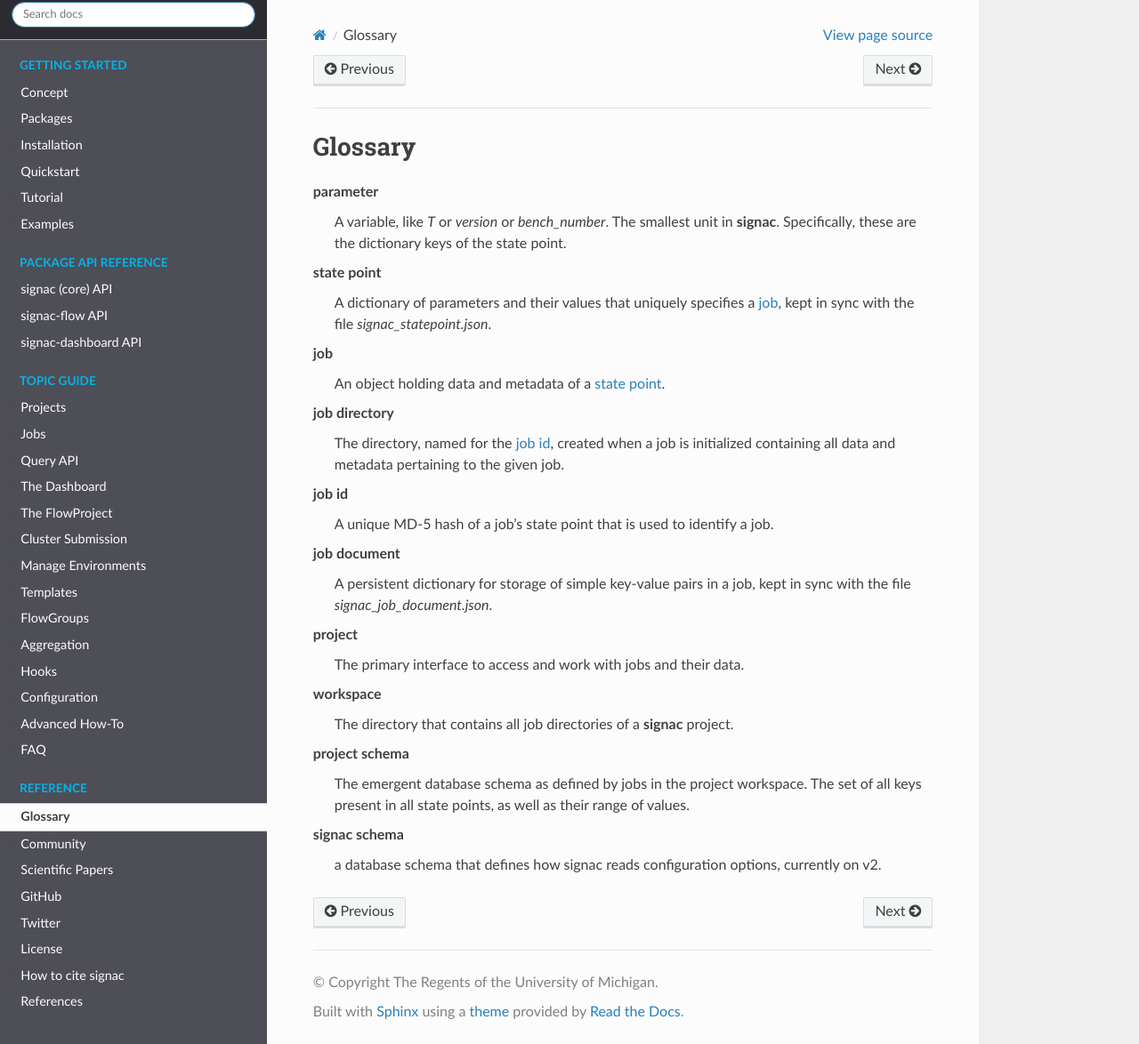
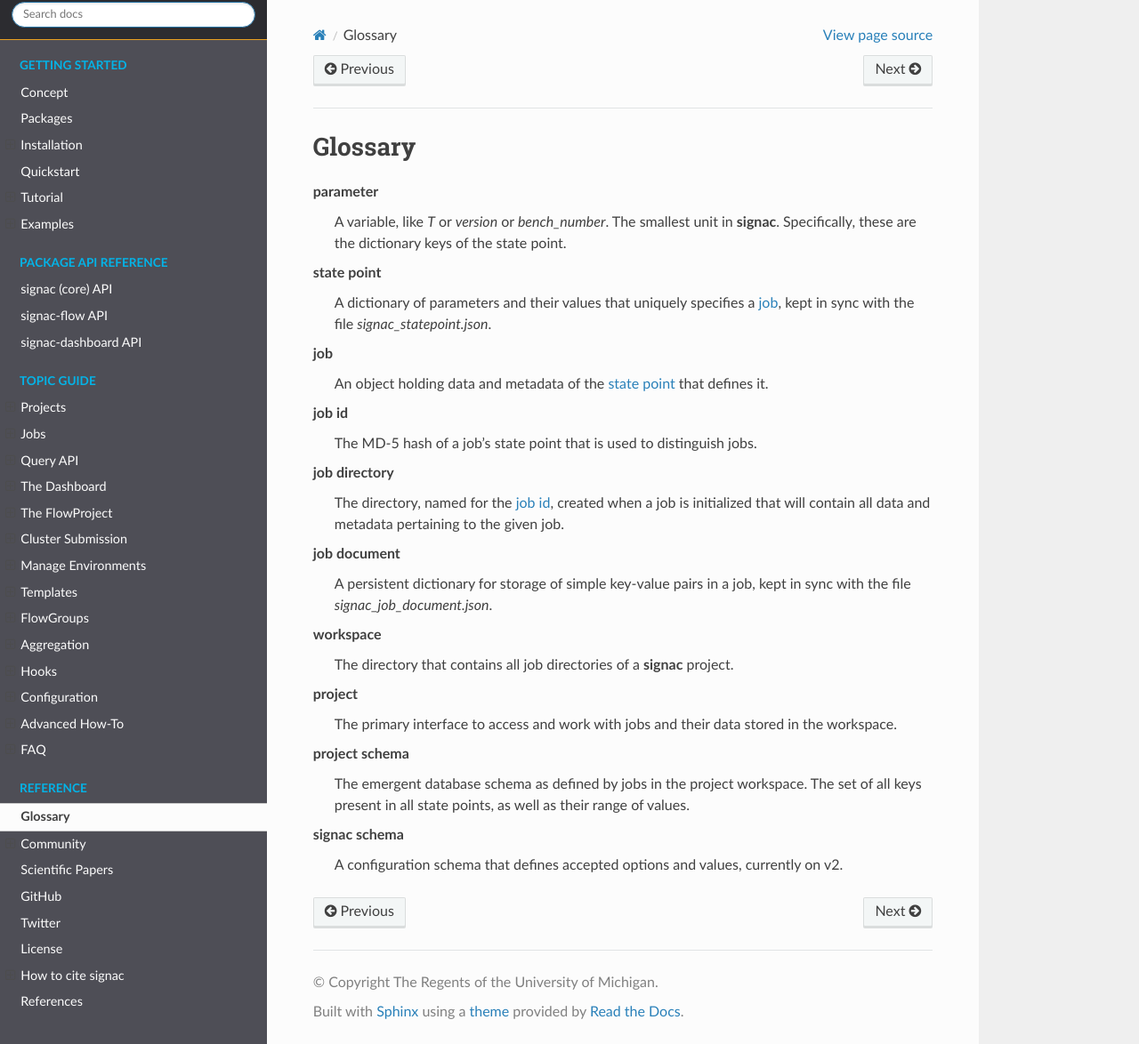
Before and after one commit to glotzerlab/signac-docs, a Sphinx documentation site: the page built from docs/source/glossary.rst, in a window 1280 px wide and 1174 px high. Shown: the whole window at 89% size. Built offline with Sphinx 7.4.7 and the Read the Docs theme 2.0.0, drawn with Linux system fonts in a browser that asks for light colours.

Commit message:
Update definitions taking Brandon's feedback

```diff
--- a/docs/source/glossary.rst
+++ b/docs/source/glossary.rst
@@ -10,25 +10,25 @@ Glossary
       A dictionary of parameters and their values that uniquely specifies a :term:`job`, kept in sync with the file `signac_statepoint.json`.
 
    job
-      An object holding data and metadata of a :term:`state point`.
+      An object holding data and metadata of the :term:`state point` that defines it.
+
+   job id
+      The MD-5 hash of a job's state point that is used to distinguish jobs.
 
    job directory
-      The directory, named for the :term:`job id`, created when a job is initialized containing all data and metadata pertaining to the given job.
-
-   job id
-      A unique MD-5 hash of a job's state point that is used to identify a job.
+      The directory, named for the :term:`job id`, created when a job is initialized that will contain all data and metadata pertaining to the given job.
 
    job document
       A persistent dictionary for storage of simple key-value pairs in a job, kept in sync with the file `signac_job_document.json`.
 
-   project
-      The primary interface to access and work with jobs and their data.
-
    workspace
       The directory that contains all job directories of a **signac** project.
+
+   project
+      The primary interface to access and work with jobs and their data stored in the workspace.
 
    project schema
       The emergent database schema as defined by jobs in the project workspace. The set of all keys present in all state points, as well as their range of values.
 
    signac schema
-      a database schema that defines how signac reads configuration options, currently on v2.
+      A configuration schema that defines accepted options and values, currently on v2.
--- a/docs/source/jobs.rst
+++ b/docs/source/jobs.rst
@@ -23,7 +23,7 @@ In other words, all data associated with a particular job should be a direct or
 
 .. important::
 
-    Every :term:`parameter` that, when changed, would invalidate the job's data, should be part of the *state point*; all others should not.
+    Every :term:`parameter` that, when changed, would invalidate the job's data, should be part of the :term:`state point`; all others should not.
 
 However, you only have to add those parameters that are **actually changed** (or anticipated to be changed) to the *state point*.
 It is perfectly acceptable to hard-code parameters up until the point where you **actually change them**, at which point you would add them to the *state point* :ref:`retroactively <add-sp-keys>`.
```
